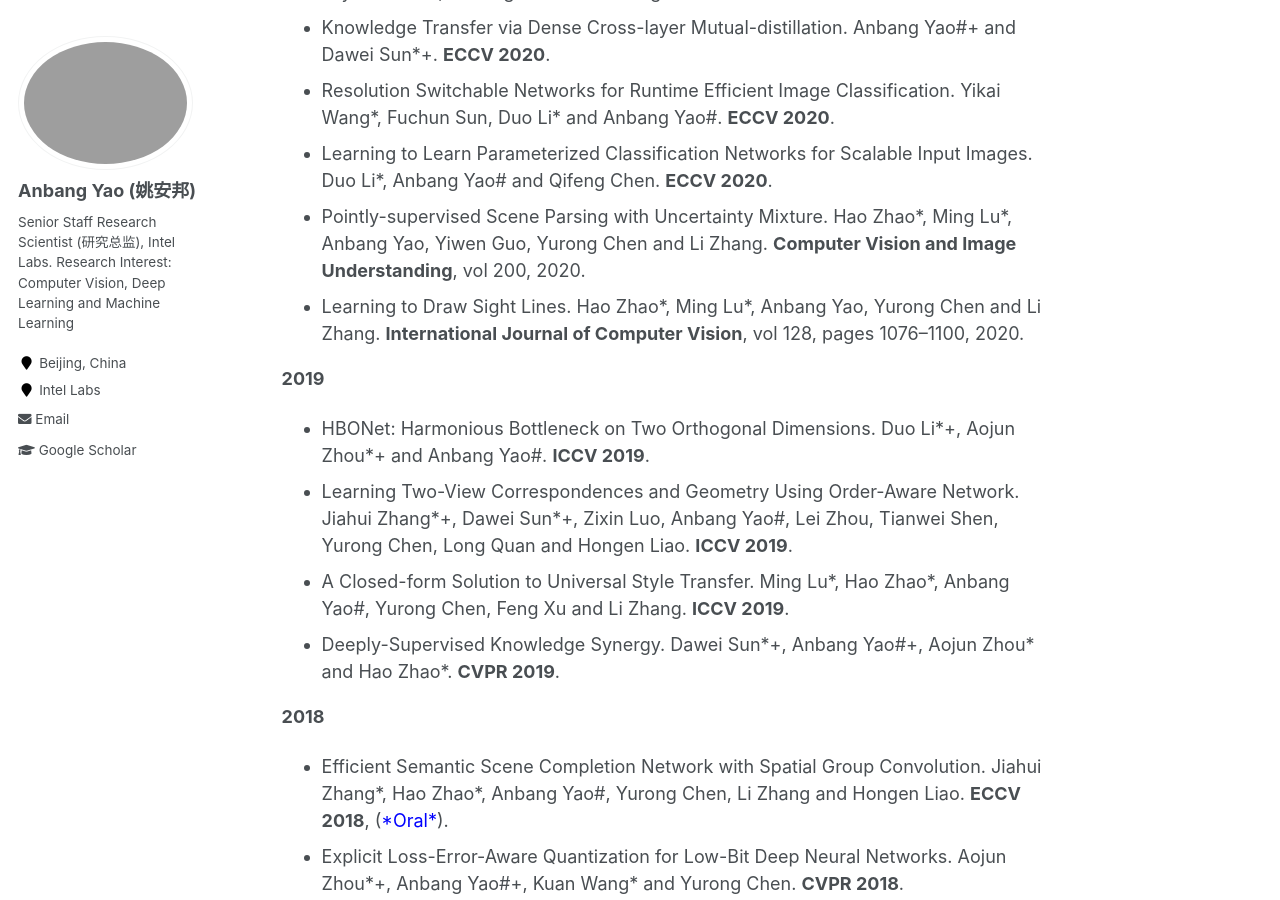
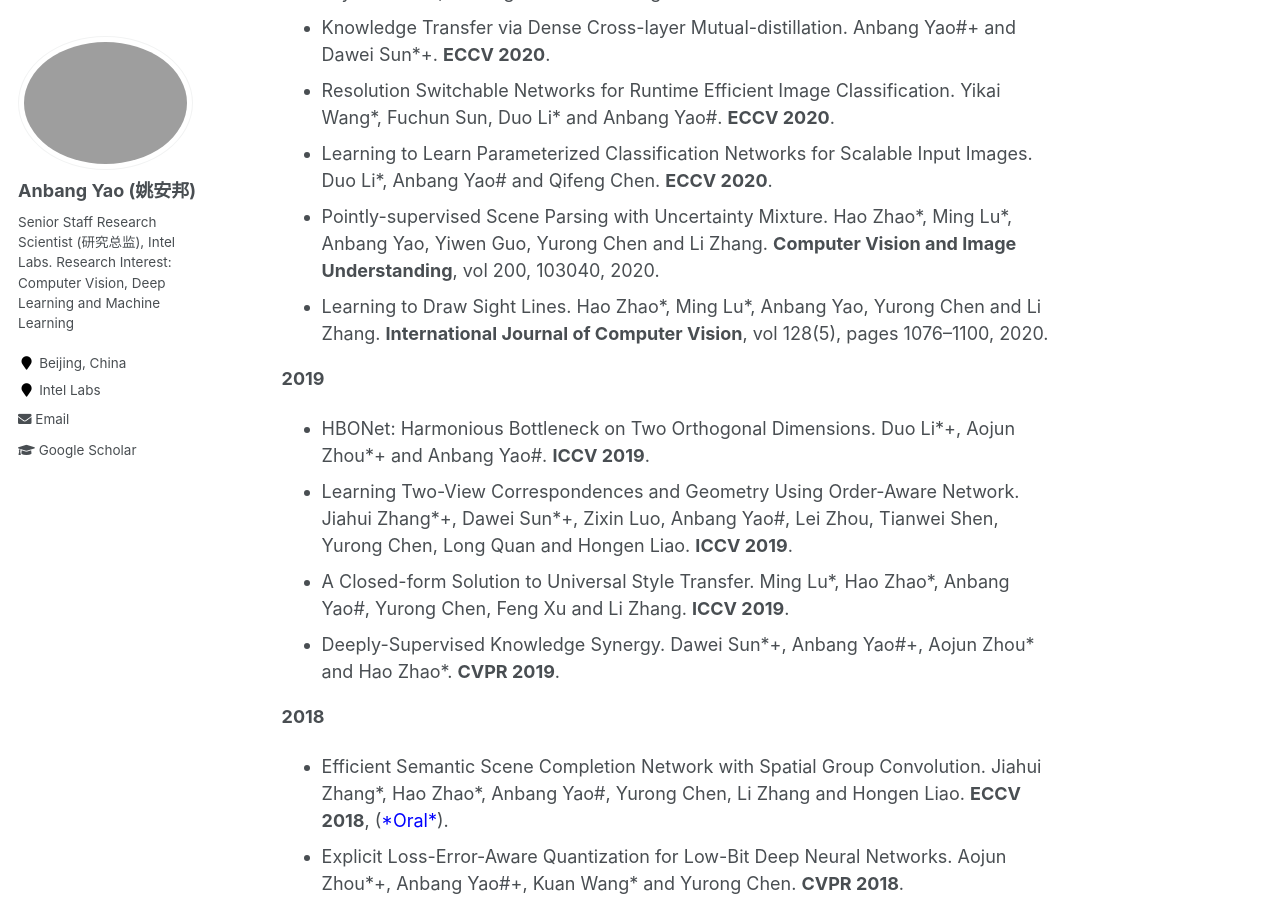
Before and after one commit to YaoAnbang/YaoAnbang.github.io, a Jekyll site: the page built from _pages/about.md, in a window 1280 px wide and 900 px high, scrolled down 1970 px. Built offline with Jekyll 4.4.1, drawn with Linux system fonts in a browser that asks for light colours.

Commit message:
Update about.md

```diff
--- a/_pages/about.md
+++ b/_pages/about.md
@@ -53,8 +53,8 @@ Selected Publications
 + Knowledge Transfer via Dense Cross-layer Mutual-distillation. Anbang Yao\#\+ and Dawei Sun\*+. **ECCV 2020**.
 + Resolution Switchable Networks for Runtime Efficient Image Classification. Yikai Wang\*, Fuchun Sun, Duo Li\* and Anbang Yao\#. **ECCV 2020**.
 + Learning to Learn Parameterized Classification Networks for Scalable Input Images. Duo Li\*, Anbang Yao\# and Qifeng Chen. **ECCV 2020**.
-+ Pointly-supervised Scene Parsing with Uncertainty Mixture. Hao Zhao\*, Ming Lu\*, Anbang Yao, Yiwen Guo, Yurong Chen and Li Zhang. **Computer Vision and Image Understanding**, vol 200, 2020.
-+ Learning to Draw Sight Lines. Hao Zhao\*, Ming Lu\*, Anbang Yao, Yurong Chen and Li Zhang. **International Journal of Computer Vision**,  vol 128, pages 1076–1100, 2020.
++ Pointly-supervised Scene Parsing with Uncertainty Mixture. Hao Zhao\*, Ming Lu\*, Anbang Yao, Yiwen Guo, Yurong Chen and Li Zhang. **Computer Vision and Image Understanding**, vol 200, 103040, 2020.
++ Learning to Draw Sight Lines. Hao Zhao\*, Ming Lu\*, Anbang Yao, Yurong Chen and Li Zhang. **International Journal of Computer Vision**,  vol 128(5), pages 1076–1100, 2020.
 
 **2019**
 
```
